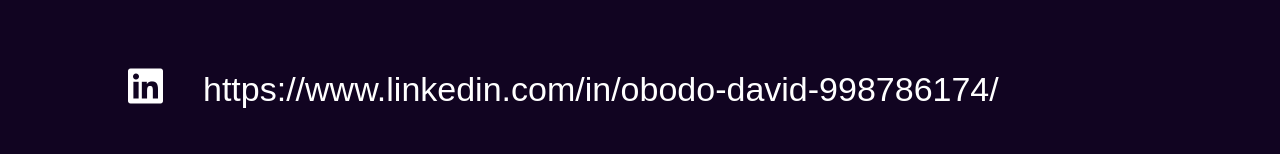
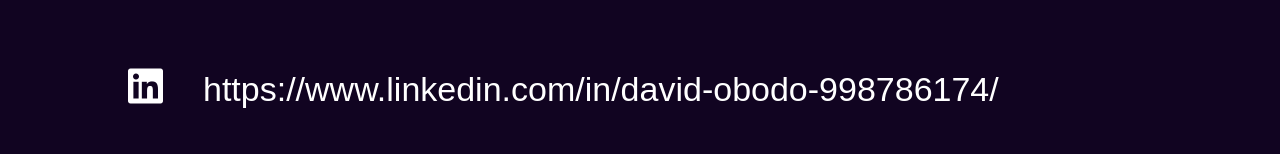
Before and after one commit to rahuloo5/portfolio_v1, a React (Create React App) app: page /contact in a window 1280 px wide. Shown: the part 303-457 px from the top of the page. Built offline with nearby package versions, Linux system fonts and the light colour scheme.

Commit message:
update linkedin link in contact page

```diff
--- a/src/pages/contact/index.tsx
+++ b/src/pages/contact/index.tsx
@@ -5,8 +5,8 @@
 const ALL_CONTACTS = [
     {
         icon: "fab fa-linkedin",
-        link: "https://www.linkedin.com/in/obodo-david-998786174/",
-        label: "https://www.linkedin.com/in/obodo-david-998786174/"
+        link: "https://www.linkedin.com/in/david-obodo-998786174/",
+        label: "https://www.linkedin.com/in/david-obodo-998786174/"
     },
     {
         icon: "fab fa-github-square",
```
